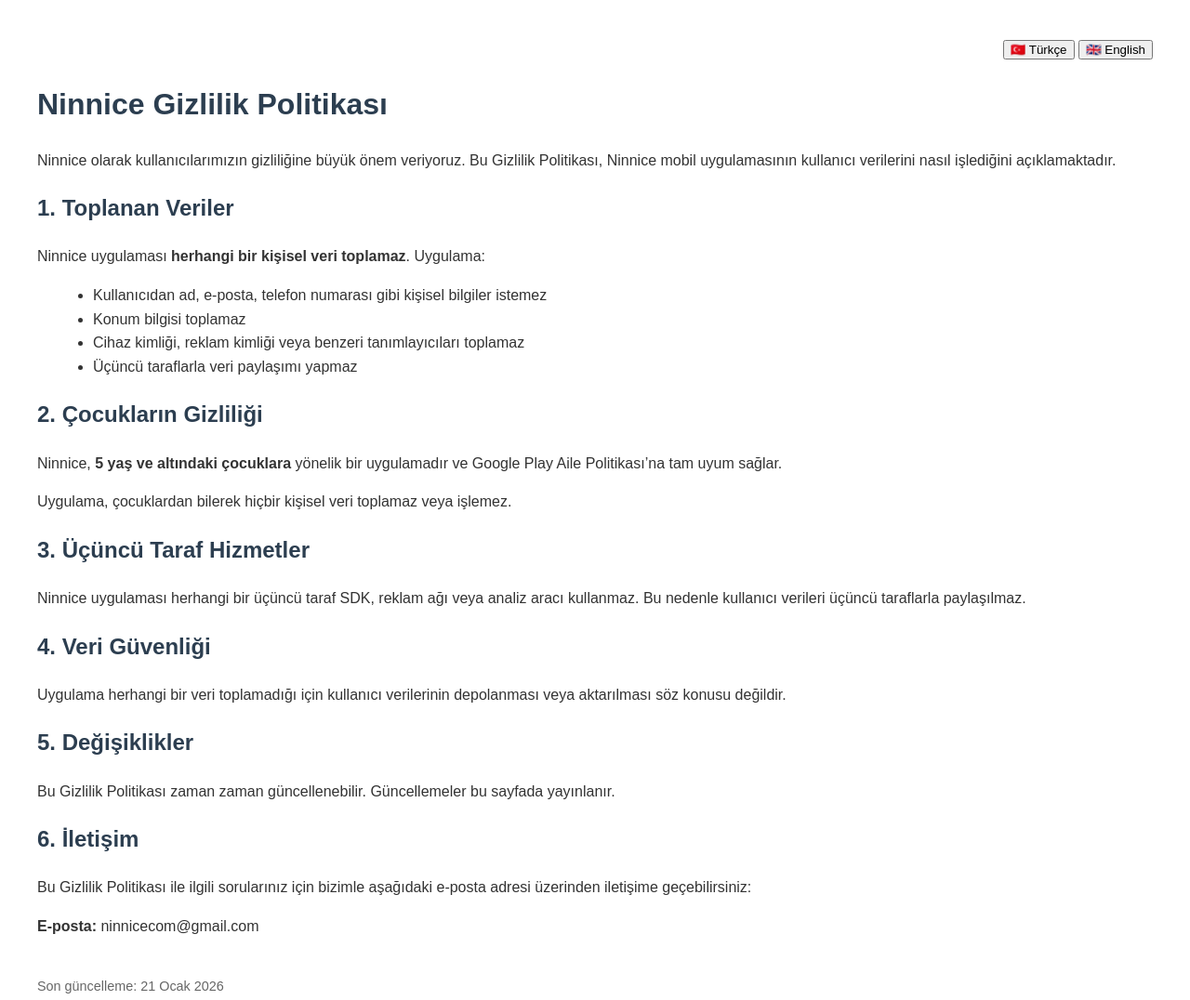
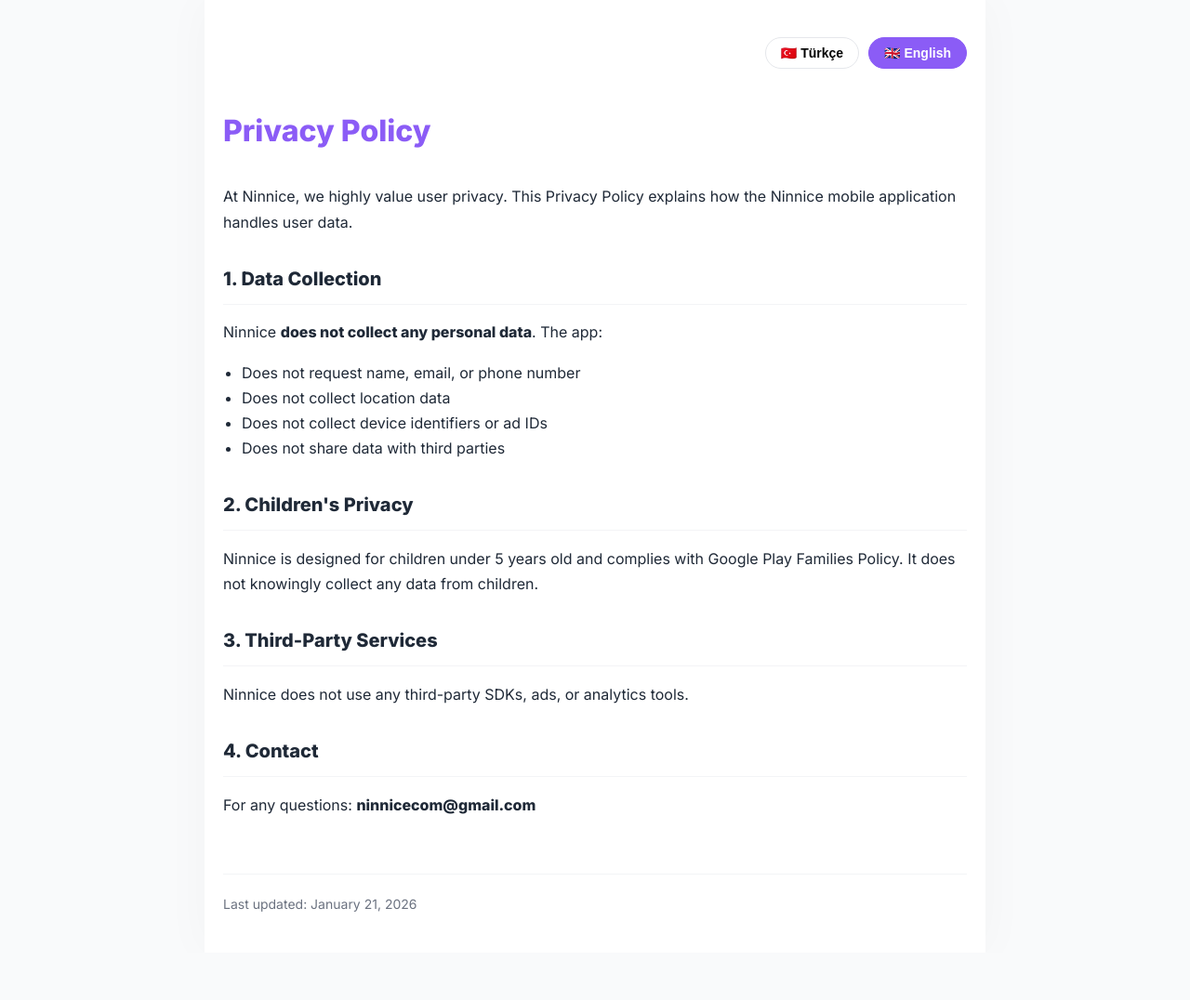
Before and after one commit to Ridvance/ninnice-privacy, a plain HTML site: page index.html in a window 1280 px wide. Shown: the whole page at 93% size. After the commit the page ends 1025 px from the top, so only its background shows below. Drawn offline with Linux system fonts and the light colour scheme.

Commit message:
Update privacy policy content and language support

```diff
--- a/index.html
+++ b/index.html
@@ -1,112 +1,109 @@
-<div style="text-align:right; margin-bottom:20px;">
-    <button onclick="setLang('tr')">🇹🇷 Türkçe</button>
-    <button onclick="setLang('en')">🇬🇧 English</button>
-</div>
-
-<div id="tr-content">
 <!DOCTYPE html>
 <html lang="tr">
 <head>
     <meta charset="UTF-8">
-    <title>Ninnice Gizlilik Politikası</title>
     <meta name="viewport" content="width=device-width, initial-scale=1.0">
+    <title>Ninnice - Privacy Policy</title>
+    <link rel="preconnect" href="https://fonts.googleapis.com">
+    <link rel="preconnect" href="https://fonts.gstatic.com" crossorigin>
+    <link href="https://fonts.googleapis.com/css2?family=Inter:wght@400;600;800&display=swap" rel="stylesheet">
     <style>
+        :root {
+            --primary: #8B5CF6;
+            --bg: #F9FAFB;
+            --text: #1F2937;
+            --text-muted: #6B7280;
+        }
         body {
-            font-family: Arial, Helvetica, sans-serif;
-            line-height: 1.6;
-            margin: 40px;
-            background-color: #ffffff;
-            color: #333333;
+            font-family: 'Inter', -apple-system, sans-serif;
+            line-height: 1.7;
+            background-color: var(--bg);
+            color: var(--text);
+            margin: 0;
+            padding: 0;
+            display: flex;
+            justify-content: center;
         }
-        h1, h2 {
-            color: #2c3e50;
+        .container {
+            max-width: 800px;
+            width: 100%;
+            padding: 40px 20px;
+            background: white;
+            min-height: 100vh;
+            box-shadow: 0 0 50px rgba(0,0,0,0.03);
         }
-        ul {
-            margin-left: 20px;
+        .lang-switcher {
+            display: flex;
+            gap: 10px;
+            justify-content: flex-end;
+            margin-bottom: 40px;
         }
-        footer {
-            margin-top: 40px;
-            font-size: 0.9em;
-            color: #666;
+        button {
+            padding: 8px 16px;
+            border-radius: 20px;
+            border: 1px solid #E5E7EB;
+            background: white;
+            cursor: pointer;
+            font-size: 14px;
+            font-weight: 600;
+            transition: all 0.2s;
         }
+        button:hover { background: #F3F4F6; }
+        button.active {
+            background: var(--primary);
+            color: white;
+            border-color: var(--primary);
+        }
+        h1 { font-size: 32px; font-weight: 800; color: var(--primary); margin-bottom: 30px; }
+        h2 { font-size: 20px; font-weight: 700; margin-top: 30px; border-bottom: 1px solid #F3F4F6; padding-bottom: 10px; }
+        ul { padding-left: 20px; }
+        footer { margin-top: 60px; padding-top: 20px; border-top: 1px solid #F3F4F6; color: var(--text-muted); font-size: 14px; }
+        /* Language handling */
+        .lang-section { display: none; }
+        .lang-section.active { display: block; }
     </style>
 </head>
 <body>
 
-<h1>Ninnice Gizlilik Politikası</h1>
+<div class="container">
+    <div class="lang-switcher">
+        <button id="btn-tr" onclick="setLang('tr')">🇹🇷 Türkçe</button>
+        <button id="btn-en" onclick="setLang('en')">🇬🇧 English</button>
+    </div>
 
-<p>
-Ninnice olarak kullanıcılarımızın gizliliğine büyük önem veriyoruz.
-Bu Gizlilik Politikası, Ninnice mobil uygulamasının kullanıcı verilerini nasıl işlediğini açıklamaktadır.
-</p>
+    <!-- TÜRKÇE İÇERİK -->
+    <div id="tr-content" class="lang-section">
+        <h1>Gizlilik Politikası</h1>
+        <p>Ninnice olarak kullanıcılarımızın gizliliğine büyük önem veriyoruz. Bu Gizlilik Politikası, Ninnice mobil uygulamasının kullanıcı verilerini nasıl işlediğini açıklamaktadır.</p>
 
         <h2>1. Toplanan Veriler</h2>
-<p>
-Ninnice uygulaması <strong>herhangi bir kişisel veri toplamaz</strong>.
-Uygulama:
-</p>
+        <p>Ninnice uygulaması <strong>herhangi bir kişisel veri toplamaz</strong>. Uygulama:</p>
         <ul>
             <li>Kullanıcıdan ad, e-posta, telefon numarası gibi kişisel bilgiler istemez</li>
             <li>Konum bilgisi toplamaz</li>
-    <li>Cihaz kimliği, reklam kimliği veya benzeri tanımlayıcıları toplamaz</li>
+            <li>Cihaz kimliği, reklam kimliği gibi tanımlayıcıları toplamaz</li>
             <li>Üçüncü taraflarla veri paylaşımı yapmaz</li>
         </ul>
 
         <h2>2. Çocukların Gizliliği</h2>
-<p>
-Ninnice, <strong>5 yaş ve altındaki çocuklara</strong> yönelik bir uygulamadır ve
-Google Play Aile Politikası’na tam uyum sağlar.
-</p>
-<p>
-Uygulama, çocuklardan bilerek hiçbir kişisel veri toplamaz veya işlemez.
-</p>
+        <p>Ninnice, 5 yaş ve altındaki çocuklara yönelik bir uygulamadır ve Google Play Aile Politikası’na tam uyum sağlar. Çocuklardan bilerek hiçbir kişisel veri toplamaz.</p>
 
         <h2>3. Üçüncü Taraf Hizmetler</h2>
-<p>
-Ninnice uygulaması herhangi bir üçüncü taraf SDK, reklam ağı veya analiz aracı kullanmaz.
-Bu nedenle kullanıcı verileri üçüncü taraflarla paylaşılmaz.
-</p>
+        <p>Ninnice uygulaması herhangi bir üçüncü taraf SDK, reklam ağı veya analiz aracı kullanmaz.</p>
 
-<h2>4. Veri Güvenliği</h2>
-<p>
-Uygulama herhangi bir veri toplamadığı için kullanıcı verilerinin depolanması veya aktarılması söz konusu değildir.
-</p>
+        <h2>4. İletişim</h2>
+        <p>Soru ve geri bildirimleriniz için: <strong>ninnicecom@gmail.com</strong></p>
 
-<h2>5. Değişiklikler</h2>
-<p>
-Bu Gizlilik Politikası zaman zaman güncellenebilir.
-Güncellemeler bu sayfada yayınlanır.
-</p>
-
-<h2>6. İletişim</h2>
-<p>
-Bu Gizlilik Politikası ile ilgili sorularınız için bizimle aşağıdaki e-posta adresi üzerinden iletişime geçebilirsiniz:
-</p>
-<p>
-<strong>E-posta:</strong> ninnicecom@gmail.com
-</p>
-
-<footer>
-    <p>Son güncelleme: 21 Ocak 2026</p>
-</footer>
-
-</body>
-</html>
+        <footer>Son güncelleme: 21 Ocak 2026</footer>
     </div>
 
-<div id="en-content" style="display:none;">
-<h1>Ninnice Privacy Policy</h1>
-
-<p>
-At Ninnice, we highly value user privacy.
-This Privacy Policy explains how the Ninnice mobile application handles user data.
-</p>
+    <!-- ENGLISH CONTENT -->
+    <div id="en-content" class="lang-section">
+        <h1>Privacy Policy</h1>
+        <p>At Ninnice, we highly value user privacy. This Privacy Policy explains how the Ninnice mobile application handles user data.</p>
 
         <h2>1. Data Collection</h2>
-<p>
-Ninnice <strong>does not collect any personal data</strong>.
-The app:
-</p>
+        <p>Ninnice <strong>does not collect any personal data</strong>. The app:</p>
         <ul>
             <li>Does not request name, email, or phone number</li>
             <li>Does not collect location data</li>
@@ -115,36 +112,40 @@
         </ul>
 
         <h2>2. Children's Privacy</h2>
-<p>
-Ninnice is designed for <strong>children under 5 years old</strong> and complies with Google Play Families Policy.
-</p>
-<p>
-The app does not knowingly collect any personal data from children.
-</p>
+        <p>Ninnice is designed for children under 5 years old and complies with Google Play Families Policy. It does not knowingly collect any data from children.</p>
 
         <h2>3. Third-Party Services</h2>
-<p>
-Ninnice does not use any third-party SDKs, ads, or analytics tools.
-</p>
+        <p>Ninnice does not use any third-party SDKs, ads, or analytics tools.</p>
 
-<h2>4. Data Security</h2>
-<p>
-Since no data is collected, there is no storage or transfer of user data.
-</p>
+        <h2>4. Contact</h2>
+        <p>For any questions: <strong>ninnicecom@gmail.com</strong></p>
 
-<h2>5. Changes</h2>
-<p>
-This policy may be updated occasionally. Updates will be published on this page.
-</p>
+        <footer>Last updated: January 21, 2026</footer>
+    </div>
+</div>
 
-<h2>6. Contact</h2>
-<p>
-For any questions, contact us at:
-</p>
+<script>
+    function setLang(lang) {
+        // İçerikleri gizle/göster
+        document.querySelectorAll('.lang-section').forEach(el => el.classList.remove('active'));
+        document.getElementById(lang + '-content').classList.add('active');
 
-<p><strong>Email:</strong> ninnicecom@gmail.com</p>
+        // Buton stillerini güncelle
+        document.querySelectorAll('.lang-switcher button').forEach(el => el.classList.remove('active'));
+        document.getElementById('btn-' + lang).classList.add('active');
 
-<footer>
-    <p>Last updated: January 21, 2026</p>
-</footer>
-</div>
+        // Sayfa dilini güncelle
+        document.documentElement.lang = lang;
+    }
+
+    // Otomatik dil algılama
+    const userLang = navigator.language || navigator.userLanguage;
+    if (userLang.startsWith('tr')) {
+        setLang('tr');
+    } else {
+        setLang('en');
+    }
+</script>
+
+</body>
+</html>
```
Lines whose indentation alone changed are shown as unchanged.
